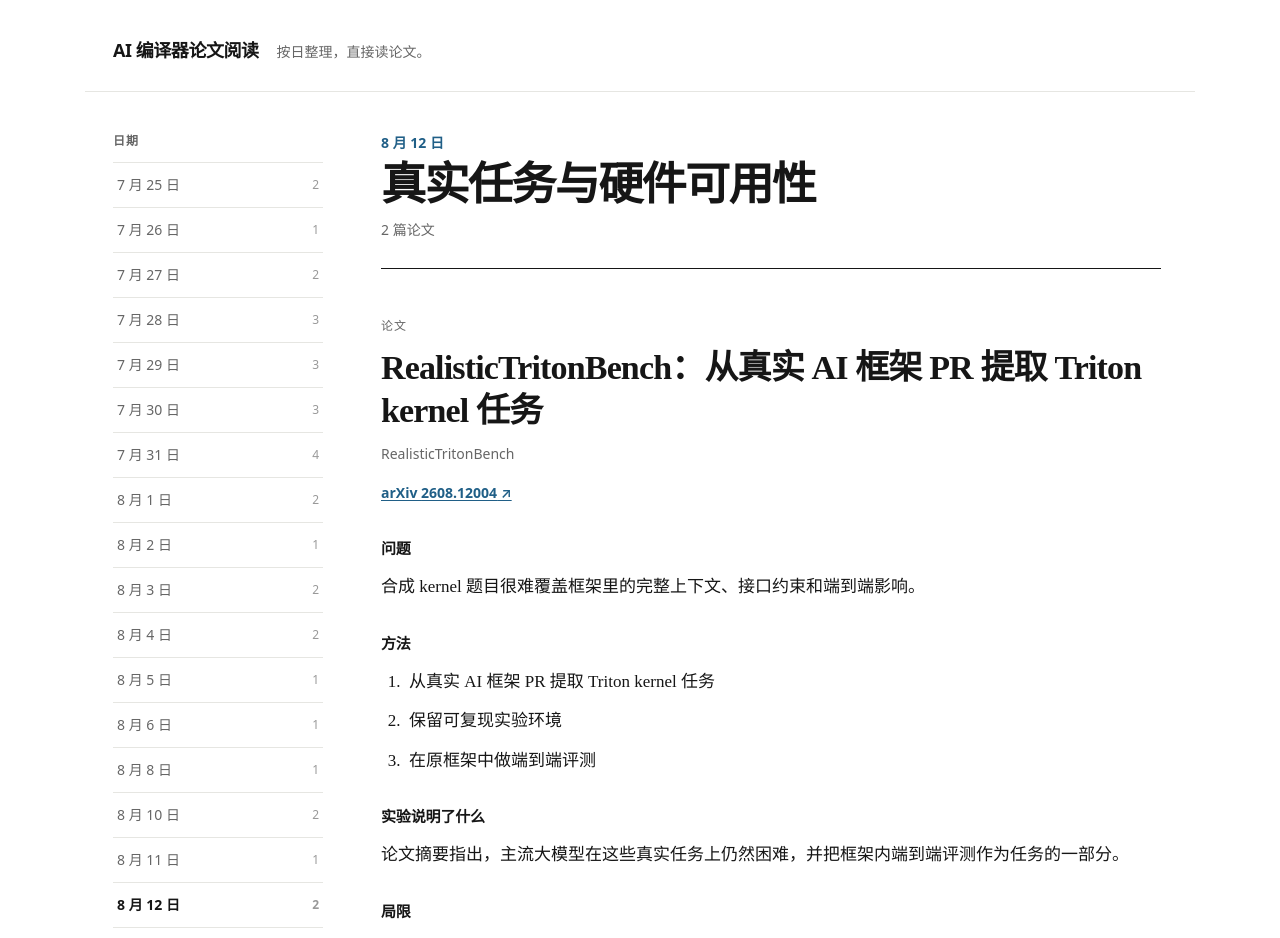
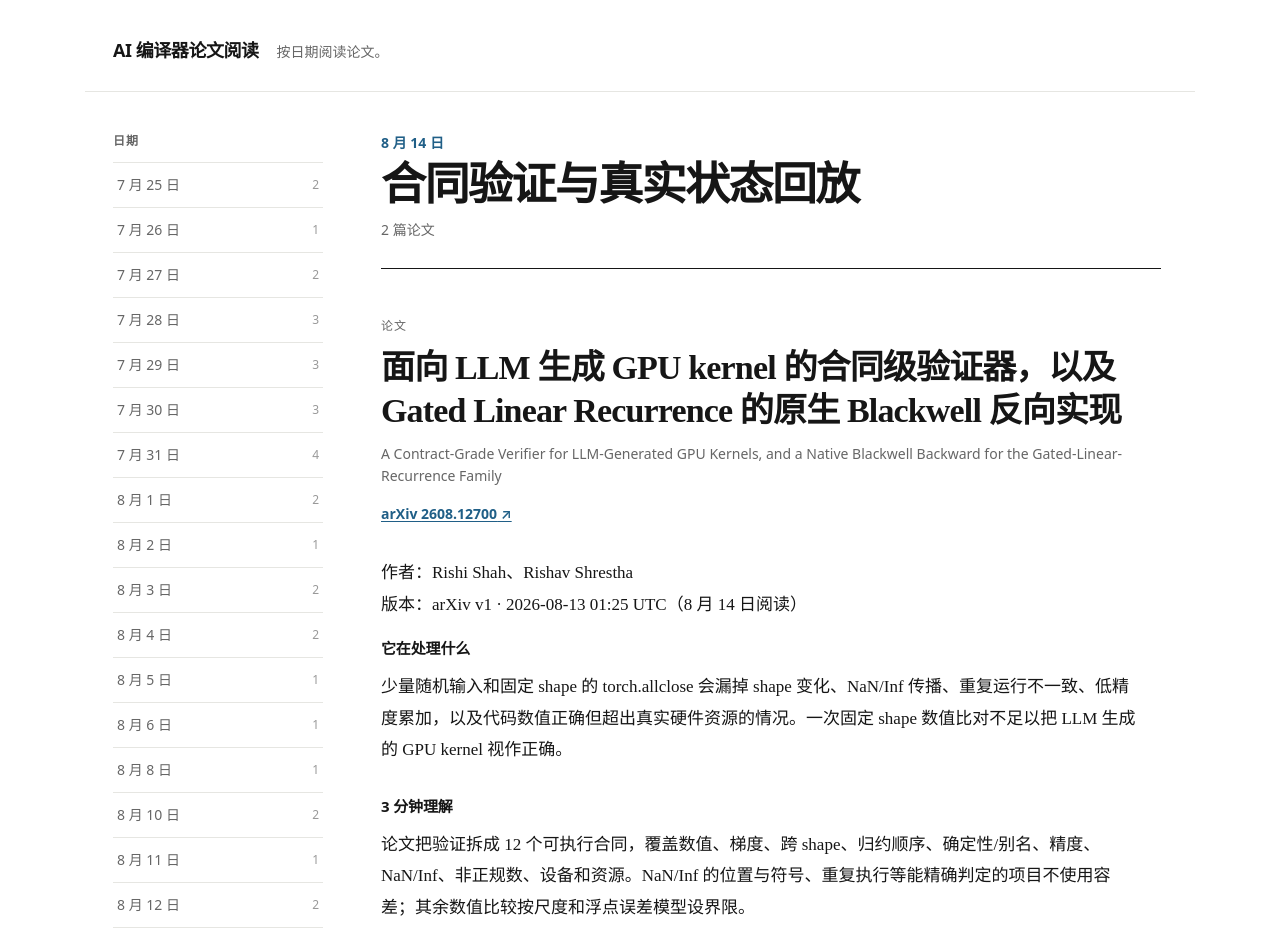
Before and after one commit to LeslinD/ai-compiler-atlas, a Next.js app: page / in a window 1280 px wide. Shown: the top 938 px of the page. Built offline with nearby package versions, Linux system fonts and the light colour scheme.

Commit message:
Render full daily paper readings in the reader

```diff
--- a/app/page.tsx
+++ b/app/page.tsx
@@ -2,7 +2,8 @@
 
 import { useEffect, useMemo, useState } from "react";
 import history from "./history.json";
-import { currentPapers } from "./current";
+import { recentDeepReads, type DeepRead } from "./deep-reads";
+import { earlyDeepReads } from "./deep-reads-early";
 
 type HistoricPaper = {
   id: string;
@@ -13,23 +14,21 @@
   readingDate: string;
 };
 
-type ReadingPaper = {
+type ArchivePaper = {
   id: string;
   date: string;
   title: string;
   chineseTitle: string;
   arxiv: string;
   source: string;
-  kind: "archive" | "note";
-  problem?: string;
-  method?: string[];
-  evidence?: string;
-  limitation?: string;
+  kind: "archive";
 };
+
+type ReadingPaper = ArchivePaper | (DeepRead & { kind: "deep" });
 
 type ArchiveContent = Record<string, string>;
 
-const archivedPapers: ReadingPaper[] = (history as HistoricPaper[]).map((paper) => ({
+const archivedPapers: ArchivePaper[] = (history as HistoricPaper[]).map((paper) => ({
   id: paper.id,
   date: paper.readingDate,
   title: paper.title,
@@ -39,109 +38,9 @@
   kind: "archive",
 }));
 
-function cleanEditorialPrefix(value: string) {
-  return value
-    .replace(/^【[^】]+】\s*/, "")
-    .replace(/不应直接等同。?$/, "仍需在对应场景中验证。")
-    .replace(/不自动证明/g, "还不能证明");
-}
+const deepPapers: ReadingPaper[] = [...earlyDeepReads, ...recentDeepReads].map((paper) => ({ ...paper, kind: "deep" }));
 
-const recentPapers: ReadingPaper[] = currentPapers.map((paper) => ({
-  id: paper.id,
-  date: paper.day,
-  title: paper.title,
-  chineseTitle: paper.chineseTitle,
-  arxiv: paper.arxiv,
-  source: paper.source,
-  kind: "note",
-  problem: paper.why,
-  method: paper.steps,
-  evidence: cleanEditorialPrefix(paper.evidence),
-  limitation: cleanEditorialPrefix(paper.boundary),
-}));
-
-const addedPapers: ReadingPaper[] = [
-  {
-    id: "leap",
-    date: "2026-08-03",
-    title: "LEAP: Lean Environment-Feedback via Adaptive Pruning for Code RL in GPU Kernel Generation",
-    chineseTitle: "LEAP：用环境反馈和自适应剪枝训练 GPU kernel 生成",
-    arxiv: "2608.01804",
-    source: "https://arxiv.org/abs/2608.01804",
-    kind: "note",
-    problem: "GPU kernel 的强化学习常被编译开销和稀疏的成败反馈拖慢。LEAP 讨论怎样保留最有训练价值的任务。",
-    method: ["按难度移除过易或明显无效的任务", "保留编译与执行带回的环境反馈", "用排序式奖励指导后续代码改进"],
-    evidence: "论文摘要将稀疏二元奖励和编译延迟列为训练瓶颈，并报告了更快的收敛与更稳定的调试过程。",
-    limitation: "摘要没有给出剪枝阈值、任务分布和跨硬件泛化的完整细节。",
-  },
-  {
-    id: "comfuse",
-    date: "2026-08-04",
-    title: "ComFuse: An Automated GPU Compiler for Fusing Complex Memory-Intensive and Compute-Intensive Kernels",
-    chineseTitle: "ComFuse：自动融合内存密集与计算密集 GPU kernel 的编译器",
-    arxiv: "2608.03537",
-    source: "https://arxiv.org/abs/2608.03537",
-    kind: "note",
-    problem: "复杂子图中的融合机会不只取决于算子是否相邻，还取决于内存访问和计算阶段能否重叠。",
-    method: ["识别可重叠的内存与计算阶段", "把子程序降为单个融合 kernel", "以端到端代价比较融合与未融合方案"],
-    evidence: "论文摘要说明系统会自动把复杂子程序降为融合 kernel，并与 TorchInductor 对照。",
-    limitation: "摘要没有展示各类图模式、编译时间和失败回退的完整分布。",
-  },
-  {
-    id: "unseen-delta",
-    date: "2026-08-10",
-    title: "The Unseen Delta: Top-Down Differential Analysis for Compiler Performance",
-    chineseTitle: "The Unseen Delta：面向编译器性能的自顶向下差分分析",
-    arxiv: "2608.09530",
-    source: "https://arxiv.org/abs/2608.09530",
-    kind: "note",
-    problem: "端到端吞吐差异往往不足以解释编译器究竟改变了哪段代码、为什么变快或变慢。",
-    method: ["采样找出决定性能的关键片段", "按微架构指标逐层比较两个编译结果", "移植关键二进制序列并检查性能是否随之改变"],
-    evidence: "论文摘要描述了分层微架构差分、关键片段采样和二进制 patching 的验证过程。",
-    limitation: "摘要不足以判断它对数值正确性、动态形状和非确定性负载的覆盖范围。",
-  },
-  {
-    id: "ppprobe",
-    date: "2026-08-11",
-    title: "Conflict Extraction in Probabilistic Datalog Analyses",
-    chineseTitle: "PPProbe：概率 Datalog 分析中的冲突抽取",
-    arxiv: "2608.10755",
-    source: "https://arxiv.org/abs/2608.10755",
-    kind: "note",
-    problem: "概率程序分析需要从大量可能推导中找出互相冲突的解释。",
-    method: ["把冲突形式化为极小不可满足集合", "用 Datalog 推导图引导搜索", "用自底向上的不可满足推断剪去冲突告警"],
-    evidence: "论文摘要在 70 个基准上报告，吞吐量比 MUS enumerator 高 2.5–24×，平均过滤 47.7% 的互相冲突告警。",
-    limitation: "它与 AI 编译器测试的直接联系尚未在论文摘要中展开；这里保留为相邻的程序分析阅读。",
-  },
-  {
-    id: "realistic-triton-bench",
-    date: "2026-08-12",
-    title: "RealisticTritonBench",
-    chineseTitle: "RealisticTritonBench：从真实 AI 框架 PR 提取 Triton kernel 任务",
-    arxiv: "2608.12004",
-    source: "https://arxiv.org/abs/2608.12004",
-    kind: "note",
-    problem: "合成 kernel 题目很难覆盖框架里的完整上下文、接口约束和端到端影响。",
-    method: ["从真实 AI 框架 PR 提取 Triton kernel 任务", "保留可复现实验环境", "在原框架中做端到端评测"],
-    evidence: "论文摘要指出，主流大模型在这些真实任务上仍然困难，并把框架内端到端评测作为任务的一部分。",
-    limitation: "基准的覆盖范围受所选框架和 PR 类型影响。",
-  },
-  {
-    id: "spec-sheets",
-    date: "2026-08-12",
-    title: "Spec Sheets Are Not Kernels",
-    chineseTitle: "规格表不是 kernel：审计 B300 的 INT8 可用性",
-    arxiv: "2608.11693",
-    source: "https://arxiv.org/abs/2608.11693",
-    kind: "note",
-    problem: "硬件规格中写有某种 INT8 能力，不代表软件栈已经能以可用的 kernel 形式调用它。",
-    method: ["沿规格表、PTX、CUTLASS、vLLM 与 SGLang 检查能力路径", "记录能力在哪一层缺失或不可达", "区分规格存在与软件可用"],
-    evidence: "论文摘要明确说明它没有做性能测量，重点是能力从规格到软件实现的可达性审计。",
-    limitation: "它回答可用性，不回答某条 kernel 路径的实际性能。",
-  },
-];
-
-const allPapers = [...archivedPapers, ...recentPapers, ...addedPapers];
+const allPapers: ReadingPaper[] = [...archivedPapers, ...deepPapers];
 
 const dateTitles: Record<string, string> = {
   "2026-07-25": "测试语义与半精度训练",
@@ -161,6 +60,8 @@
   "2026-08-10": "通信协同与性能差分",
   "2026-08-11": "概率程序分析",
   "2026-08-12": "真实任务与硬件可用性",
+  "2026-08-13": "可检查的 kernel 演化",
+  "2026-08-14": "合同验证与真实状态回放",
 };
 
 function dateLabel(value: string) {
@@ -177,26 +78,19 @@
     card.querySelector("h2")?.remove();
     card.querySelectorAll(".review-box, textarea, label, .saved").forEach((node) => node.remove());
 
-    const children = Array.from(card.children);
-    let removeUntilNextHeading = false;
-    children.forEach((child) => {
+    Array.from(card.children).forEach((child) => {
       if (child.tagName === "H3") {
         const heading = child.textContent?.trim() ?? "";
-        removeUntilNextHeading = heading === "与相关工作的关系" || heading === "对研究方向的具体启发";
-        if (removeUntilNextHeading) {
-          child.remove();
-          return;
-        }
         const rename: Record<string, string> = {
           "先给结论": "概览",
           "读懂它需要的最少背景": "背景",
-          "3 分钟理解": "方法",
+          "3 分钟理解": "3 分钟理解",
           "关键机制再拆一层": "关键机制",
           "实验证据与边界": "实验与局限",
+          "对研究方向的具体启发": "和你的研究的关系",
         };
         child.textContent = rename[heading] ?? heading;
       }
-      if (removeUntilNextHeading) child.remove();
     });
 
     cards[sourceCard.id] = card.innerHTML;
@@ -205,32 +99,26 @@
   return cards;
 }
 
-function NoteArticle({ paper }: { paper: ReadingPaper }) {
+function DeepArticle({ paper }: { paper: DeepRead }) {
   return (
-    <div className="paper-body">
-      <section>
-        <h3>问题</h3>
-        <p>{paper.problem}</p>
-      </section>
-      <section>
-        <h3>方法</h3>
-        <ol className="method-list">
-          {paper.method?.map((step) => <li key={step}>{step}</li>)}
-        </ol>
-      </section>
-      <section>
-        <h3>实验说明了什么</h3>
-        <p>{paper.evidence}</p>
-      </section>
-      <section>
-        <h3>局限</h3>
-        <p>{paper.limitation}</p>
-      </section>
+    <div className="paper-body deep-body">
+      <p className="paper-meta">作者：{paper.authors}<br />版本：{paper.version}</p>
+      {paper.sections.map((section) => (
+        <section key={section.heading}>
+          <h3>{section.heading}</h3>
+          {section.paragraphs?.map((paragraph) => <p key={paragraph}>{paragraph}</p>)}
+          {section.bullets && (
+            <ul className="deep-list">
+              {section.bullets.map((bullet) => <li key={bullet}>{bullet}</li>)}
+            </ul>
+          )}
+        </section>
+      ))}
     </div>
   );
 }
 
-function ArchiveArticle({ paper, content }: { paper: ReadingPaper; content?: string }) {
+function ArchiveArticle({ paper, content }: { paper: ArchivePaper; content?: string }) {
   if (content) {
     return <div className="paper-body archive-body" dangerouslySetInnerHTML={{ __html: content }} />;
   }
@@ -253,7 +141,7 @@
           arXiv {paper.arxiv} ↗
         </a>
       </header>
-      {paper.kind === "archive" ? <ArchiveArticle paper={paper} content={archive} /> : <NoteArticle paper={paper} />}
+      {paper.kind === "archive" ? <ArchiveArticle paper={paper} content={archive} /> : <DeepArticle paper={paper} />}
     </article>
   );
 }
@@ -284,7 +172,7 @@
     <main className="reading-site">
       <header className="masthead">
         <a className="wordmark" href="#top">AI 编译器论文阅读</a>
-        <p>按日整理，直接读论文。</p>
+        <p>按日期阅读论文。</p>
       </header>
 
       <div className="reading-layout" id="top">
```
